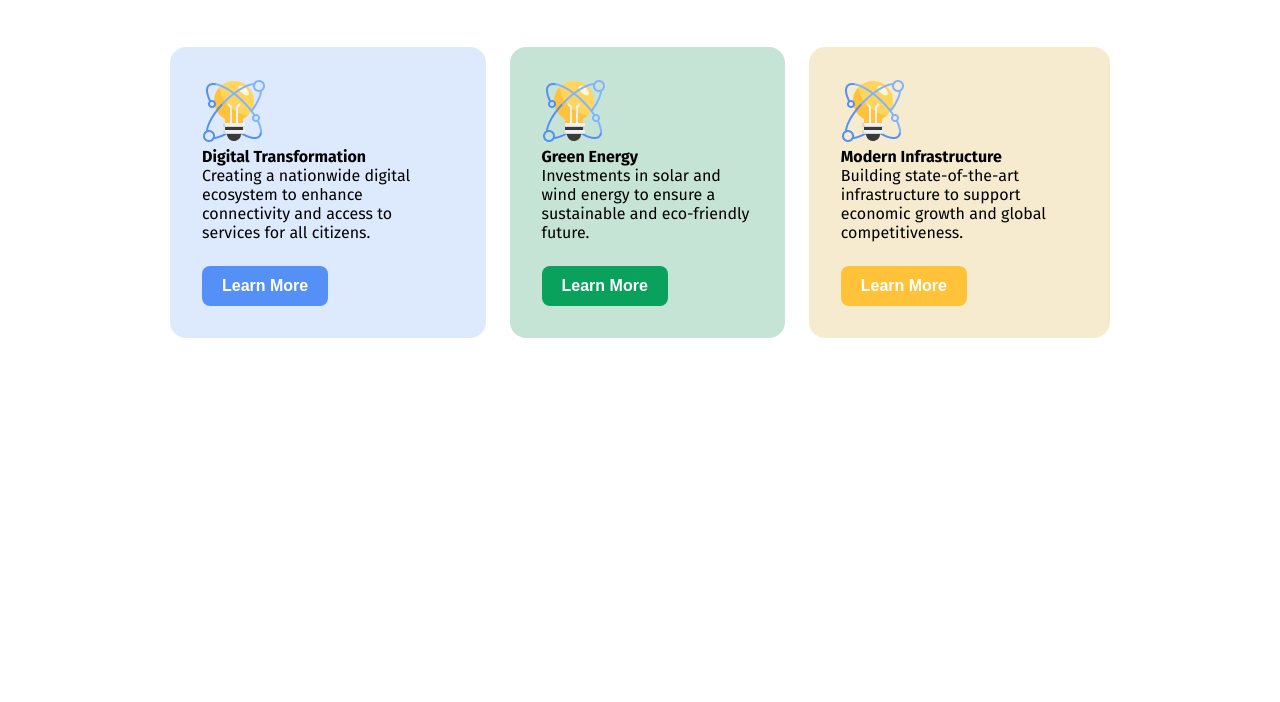
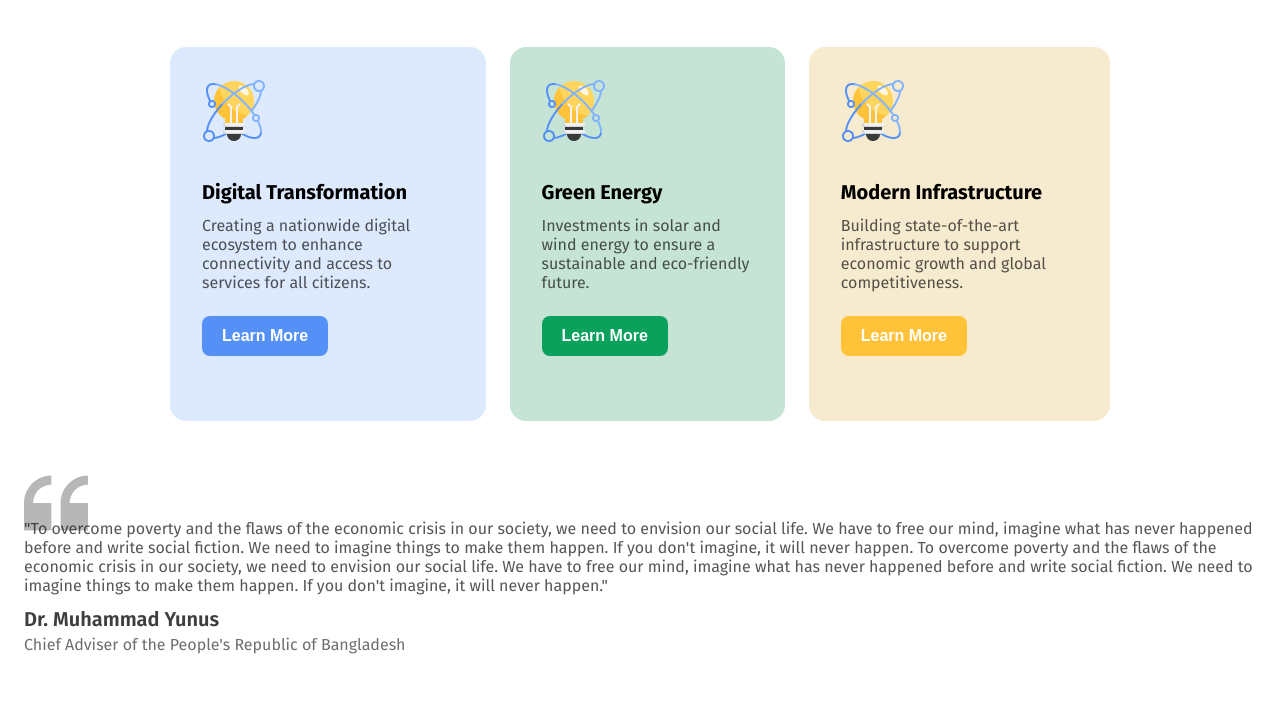
Before and after one commit to rupu10/assignment-1, a plain HTML site: page index.html in a window 1280 px wide. Shown: the part 722-1424 px from the top of the page. Before the commit the page ends 1110 px from the top, so only its background shows below. Drawn offline with Linux system fonts and the light colour scheme.

Commit message:
quotes done

```diff
--- a/index.html
+++ b/index.html
@@ -28,34 +28,40 @@
     <main>
         <section class="first-section">
             <h1>The Vision of Future</h1>
-            <p>Bangladesh 2.0 aims to redefine the nation’s trajectory by embracing cutting-edge technology, promoting inclusive growth, and ensuring sustainability. With initiatives in renewable energy, digital transformation, and robust infrastructure, the country is set to become a global model of development.</p>
+            <p class="description">Bangladesh 2.0 aims to redefine the nation’s trajectory by embracing cutting-edge technology, promoting inclusive growth, and ensuring sustainability. With initiatives in renewable energy, digital transformation, and robust infrastructure, the country is set to become a global model of development.</p>
             <div class="main-card">
                 <div class="card-1">
                     <div>
                         <img src="assets/card-icon.png" alt="">
                     </div>
-                    <h4>Digital Transformation</h4>
-                    <p>Creating a nationwide digital ecosystem to enhance connectivity and access to services for all citizens.</p>
+                    <h3>Digital Transformation</h3>
+                    <p class="description">Creating a nationwide digital ecosystem to enhance connectivity and access to services for all citizens.</p>
                     <div><button>Learn More</button></div>
                 </div>
                 <div class="card-2">
                     <div>
                         <img src="assets/card-icon.png" alt="">
                     </div>
-                    <h4>Green Energy</h4>
-                    <p>Investments in solar and wind energy to ensure a sustainable and eco-friendly future.</p>
+                    <h3>Green Energy</h3>
+                    <p class="description">Investments in solar and wind energy to ensure a sustainable and eco-friendly future.</p>
                     <div><button>Learn More</button></div>
                 </div>
                 <div class="card-3">
                     <div>
                         <img src="assets/card-icon.png" alt="">
                     </div>
-                    <h4>Modern Infrastructure</h4>
-                    <p>Building state-of-the-art infrastructure to support economic growth and global competitiveness.</p>
+                    <h3>Modern Infrastructure</h3>
+                    <p class="description">Building state-of-the-art infrastructure to support economic growth and global competitiveness.</p>
                     <div><button>Learn More</button></div>
                 </div>
             </div>
-
+        </section>
+        <section class="yunus-quotes">
+            <div class="qoutes">
+                <p class="description">"To overcome poverty and the flaws of the economic crisis in our society, we need to envision our social life. We have to free our mind, imagine what has never happened before and write social fiction. We need to imagine things to make them happen. If you don't imagine, it will never happen. To overcome poverty and the flaws of the economic crisis in our society, we need to envision our social life. We have to free our mind, imagine what has never happened before and write social fiction. We need to imagine things to make them happen. If you don't imagine, it will never happen."</p>
+                <h3 class="yunus-quotes-title">Dr. Muhammad Yunus</h3>
+                <p class="yunus-title">Chief Adviser of the People's Republic of Bangladesh</p>
+            </div>
         </section>
     </main>
     <footer>
--- a/styles/style.css
+++ b/styles/style.css
@@ -7,6 +7,14 @@ body{
     padding: 0;
 }
 
+/* shared styles */
+.description{
+    font-weight: 400;
+    font-size: 16px;
+    color: rgba(14, 14, 14, 0.7);
+}
+
+/* banner section styles */
 .banner{
     display: flex;
     justify-content: space-between;
@@ -19,12 +27,14 @@ body{
     font-size: 24px;
     font-weight: 500;
     color: rgba(14, 14, 14, 0.5);
+    margin-bottom: 16px;
 
 }
 .banner-title{
     font-size: 56px;
     font-weight: 700;
     color: rgb(14, 14, 14);
+    margin-bottom: 24px;
 }
 .banner-btn{
     font-weight: 600;
@@ -40,26 +50,33 @@ body{
     margin-top: 50px;
     padding: 0 120px;
 }
+
+/* section style */
+
+.first-section h1{
+    color: rgb(14, 14, 14);
+    font-weight: 700;
+    font-size: 40px;
+}
+
+
+/* card section */
 .main-card{
     display: flex;
     gap: 24px;
     margin: 50px ;
 }
+
+/* card-1 styles */
 .card-1{
     background: rgba(84, 144, 245, 0.2);
     border-radius: 16px;
     padding: 32px;
 }
-.card-2{
-    background: rgb(198, 228, 214);
-    border-radius: 16px;
-    padding: 32px;
+.card-1 > div{
+    margin-bottom: 33px;
 }
-.card-3{
-    border-radius: 16px;
-    padding: 32px;
-    background: rgb(247, 235, 207);
-}
+
 .card-1 button{
     background: rgb(84, 144, 245);
     padding: 11px 20px;
@@ -70,6 +87,20 @@ body{
     color: rgb(255, 255, 255);
     margin-top: 24px;
 }
+
+.card-1 h3{
+    font-weight: 700;
+    font-size: 20px;
+    margin-bottom: 12px;
+}
+
+/* card-2 styles */
+.card-2{
+    background: rgb(198, 228, 214);
+    border-radius: 16px;
+    padding: 32px;
+}
+
 .card-2 button{
     background: rgb(9, 161, 92);
     padding: 11px 20px;
@@ -80,6 +111,24 @@ body{
     color: rgb(255, 255, 255);
     margin-top: 24px;
 }
+.card-2>div{
+    margin-bottom: 33px;
+}
+
+.card-2 h3{
+    font-weight: 700;
+    font-size: 20px;
+    margin-bottom: 12px;
+
+}
+
+/* card-3 styles */
+.card-3{
+    border-radius: 16px;
+    padding: 32px;
+    background: rgb(247, 235, 207);
+}
+
 .card-3 button{
     background: rgb(255, 194, 57);
     padding: 11px 20px;
@@ -90,8 +139,34 @@ body{
     color: rgb(255, 255, 255);
     margin-top: 24px;
 }
-.first-section h1{
-    color: rgb(14, 14, 14);
+
+.card-3>div{
+    margin-bottom: 33px;
+}
+.card-3 h3{
     font-weight: 700;
-    font-size: 40px;
+    font-size: 20px;
+    margin-bottom: 12px;
 }
+/* yunus quotes styles */
+.yunus-quotes{
+    background-image: url("../assets/quote-bg.png");
+    background-position: top left;
+    background-repeat: no-repeat;
+    margin-left: 24px;
+}
+ .qoutes{
+    padding: 48px 0;
+}
+.yunus-title{
+    font-weight: 400;
+    font-size: 16px;
+    color: rgba(14, 14, 14, 0.6);
+    margin-top: 4px;
+}
+.yunus-quotes-title{
+    font-weight: 600;
+    font-size: 20px;
+    color: rgba(14, 14, 14, 0.8);
+    margin-top: 12px;
+}
```
